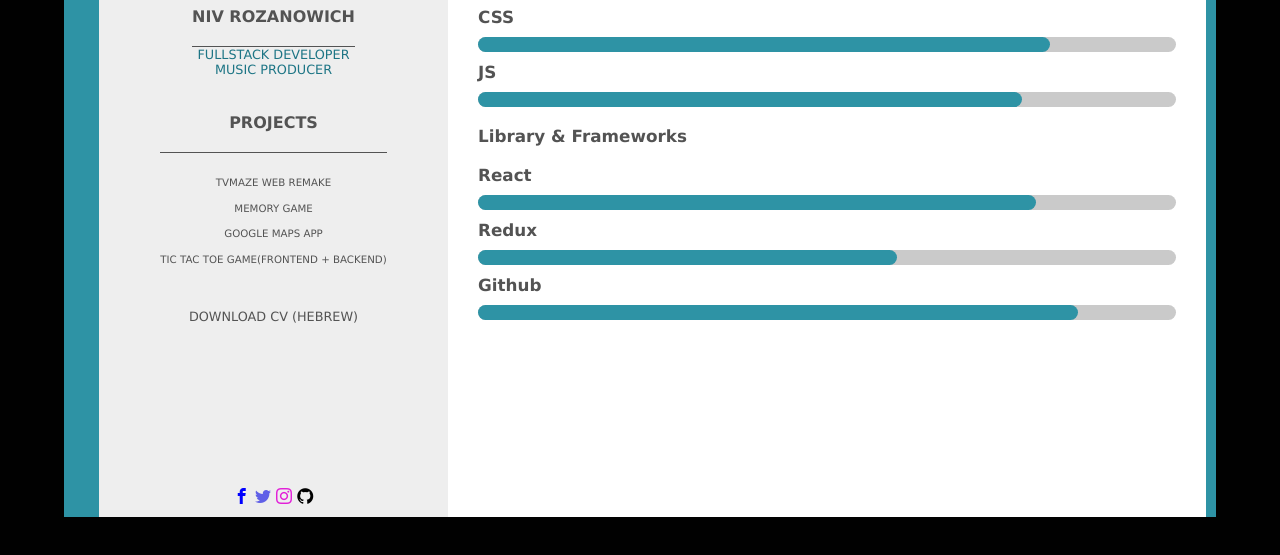
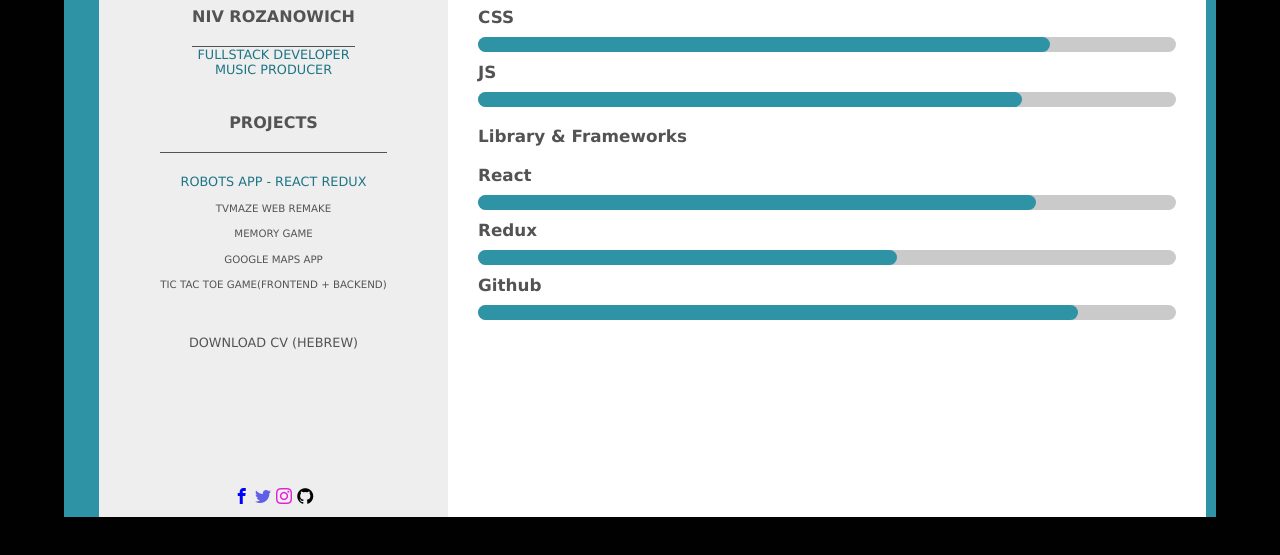
Before and after one commit to NivoDev/nivoCV, a plain HTML site: page index.html in a window 1280 px wide. Shown: the part 243-798 px from the top of the page. Drawn offline with nearby package versions, Linux system fonts and the light colour scheme; files whose address does not match are found by name.

Commit message:
add robots app

```diff
--- a/index.html
+++ b/index.html
@@ -20,6 +20,7 @@
 
               <div class="example">
                 <h3>projects</h3>
+                <h2><a href="https://uj4rj.csb.app/" target="_blank"></a>Robots app - React redux</h2>
                 <h2><a href="/tvmaze/tvmaze.html" target="_blank">TvMaze web remake</a></h2>
                 <h2><a href="https://tsjd1.csb.app/" target="_blank">Memory game</a></h2>
                 <h2><a href="https://i86je.csb.app/" target="_blank">Google maps app</a></h2>
```
